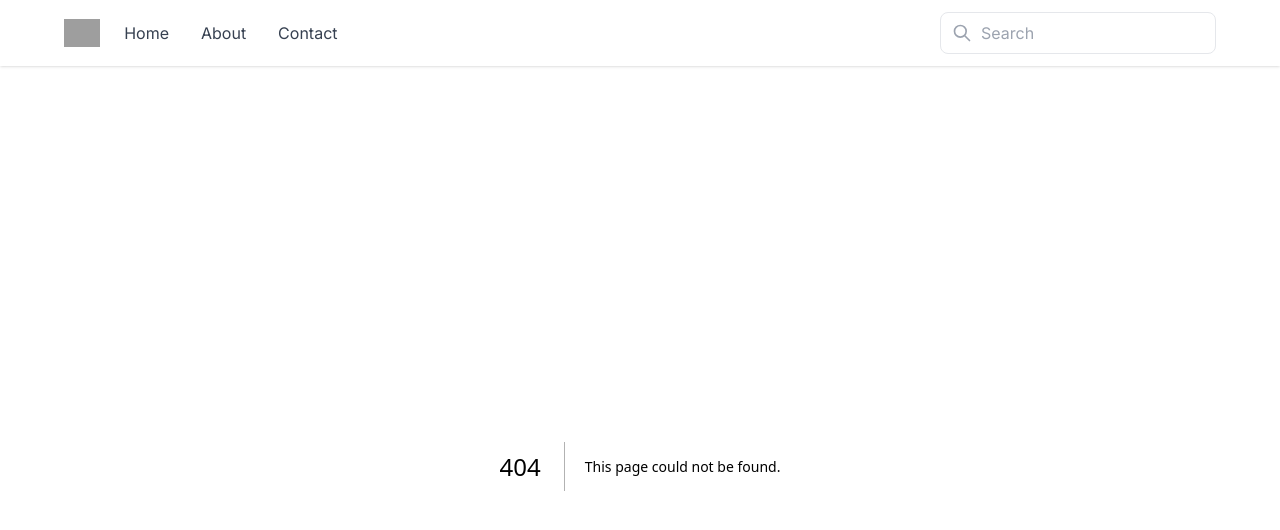
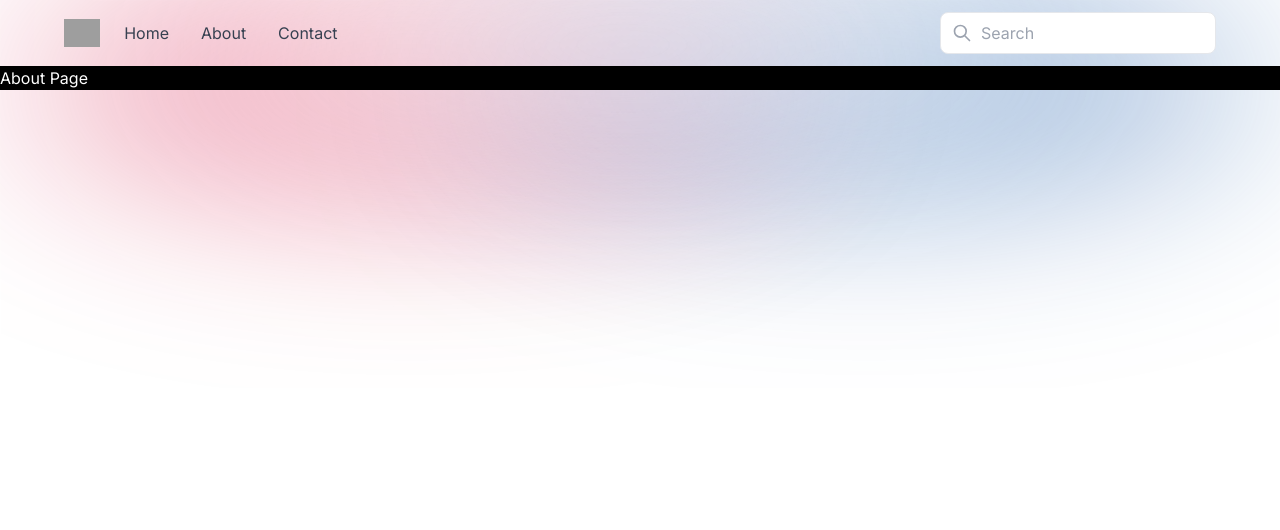
Before and after one commit to hiiqdesigns/paper-trails, a Next.js app: page /about in a window 1280 px wide. Before the commit this address had no page. Shown: the top 530 px of the page. Built offline with nearby package versions, Linux system fonts and the light colour scheme; grey boxes are pictures that could not be loaded.

Commit message:
added empty about page

```diff
--- /dev/null
+++ b/app/about/page.tsx
@@ -0,0 +1,7 @@
+export default function About() {
+  return (
+    <main>
+      <section className="bg-black text-white">About Page</section>
+    </main>
+  );
+}
```
